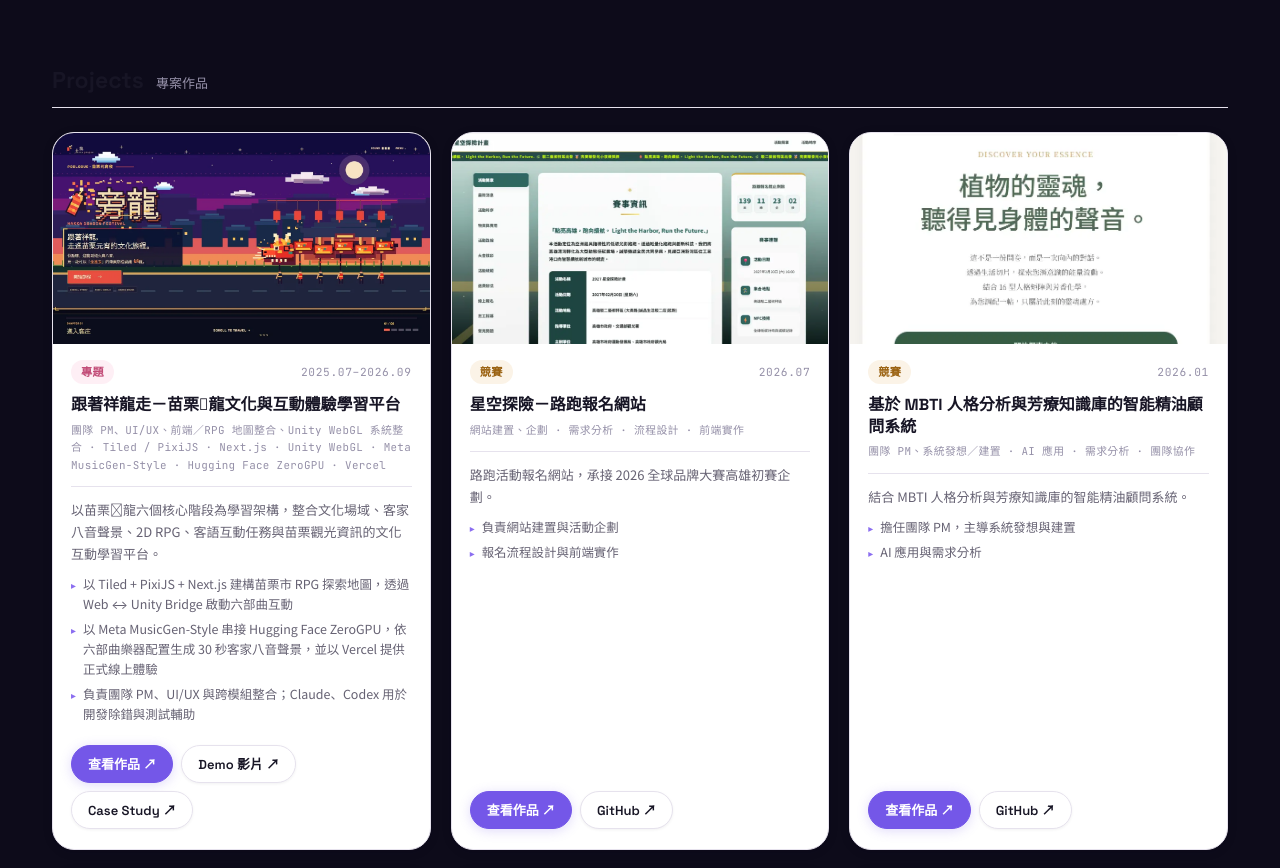
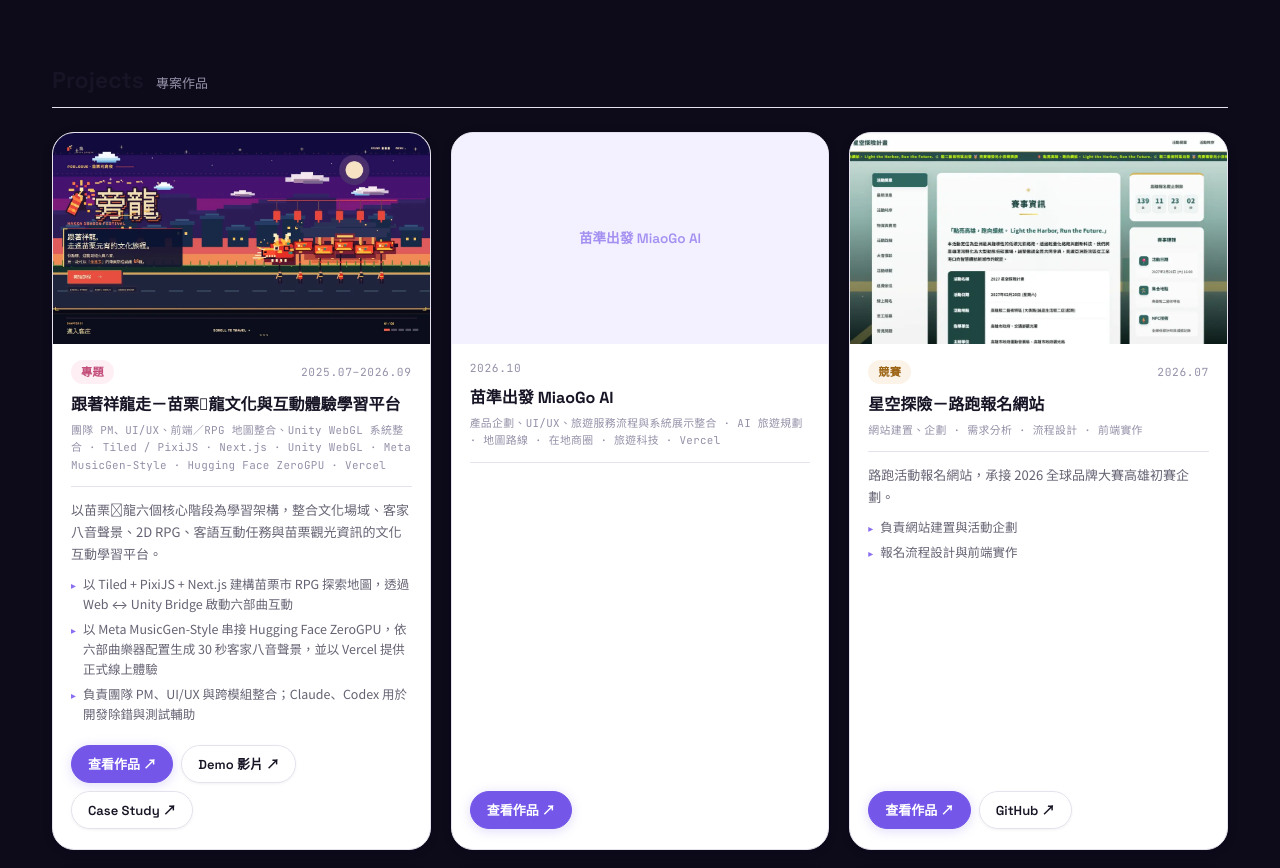
Before and after one commit to for995-ai/portfolio, a React (Vite) app: page / in a window 1280 px wide. Shown: the part 2620-3488 px from the top of the page. Built offline with nearby package versions, Linux system fonts and the light colour scheme.

Commit message:
feat(portfolio): add MiaoGo AI as featured travel project

```diff
--- a/src/data/portfolioV2.ts
+++ b/src/data/portfolioV2.ts
@@ -111,7 +111,7 @@
   },
 ];
 
-// ─── Projects (A1–A7) ─────────────────────────────────────────────────────────
+// ─── Projects (A1–A8) ─────────────────────────────────────────────────────────
 
 export const PROJECTS: readonly Project[] = [
   {
@@ -125,13 +125,23 @@
     featuredRank: 1,
   },
   {
+    id: 'A8',
+    date: '2026.10',
+    title: '苗準出發 MiaoGo AI',
+    role: '產品企劃、UI/UX、旅遊服務流程與系統展示整合',
+    skills: ['AI 旅遊規劃', '地圖路線', '在地商圈', '旅遊科技', 'Vercel'],
+    demo: 'https://miaogo-ai-preview.vercel.app/',
+    displayLevel: 'featured',
+    featuredRank: 2,
+  },
+  {
     id: 'A2',
     date: '2026.07',
     title: '星空探險－路跑報名網站',
     role: '網站建置、企劃',
     skills: ['需求分析', '流程設計', '前端實作'],
     displayLevel: 'featured',
-    featuredRank: 2,
+    featuredRank: 3,
   },
   {
     id: 'A3',
```
